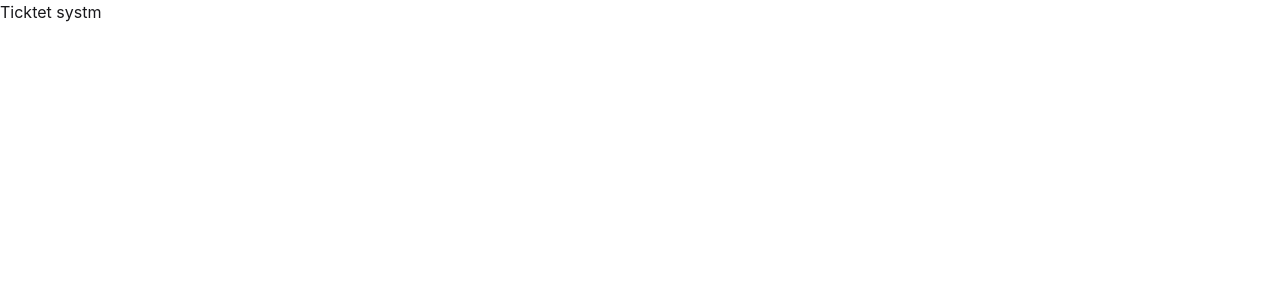
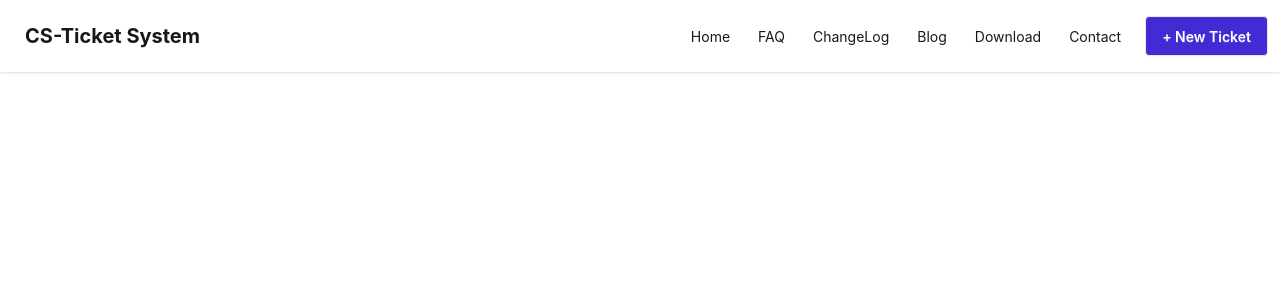
Before and after one commit to MohsinAlam07/Customer-Helpdesk, a React (Vite) app: page / in a window 1280 px wide. Shown: the top 300 px of the page. Built offline with nearby package versions, Linux system fonts and the light colour scheme.

Commit message:
navbar done

```diff
--- a/src/App.jsx
+++ b/src/App.jsx
@@ -1,5 +1,6 @@
 
 import './App.css'
+import Navbar from './components/Navbar/Navbar'
 
 function App() {
 
@@ -7,7 +8,8 @@
   return (
     <>
 
-      <h1>Ticktet systm</h1>
+
+      <Navbar></Navbar>
 
 
     </>
--- /dev/null
+++ b/src/components/Navbar/Navbar.jsx
@@ -0,0 +1,77 @@
+import React from "react";
+
+const Navbar = () => {
+  return (
+    <div>
+     <div className="navbar bg-base-100 shadow-sm">
+
+  {/* Navbar Start */}
+  <div className="navbar-start">
+
+    {/* Mobile Menu */}
+    <div className="dropdown">
+      <div tabIndex={0} role="button" className="btn btn-ghost lg:hidden">
+        <svg
+          xmlns="http://www.w3.org/2000/svg"
+          className="w-5 h-5"
+          fill="none"
+          viewBox="0 0 24 24"
+          stroke="currentColor"
+        >
+          <path
+            strokeLinecap="round"
+            strokeLinejoin="round"
+            strokeWidth="2"
+            d="M4 6h16M4 12h8m-8 6h16"
+          />
+        </svg>
+      </div>
+
+      <ul
+        tabIndex={0}
+        className="menu menu-sm dropdown-content mt-3 w-52 p-2 shadow bg-base-100 rounded-box z-[1]"
+      >
+        <li><a>Home</a></li>
+        <li><a>FAQ</a></li>
+        <li><a>ChangeLog</a></li>
+        <li><a>Blog</a></li>
+        <li><a>Download</a></li>
+        <li><a>Contact</a></li>
+      </ul>
+    </div>
+
+
+    <a className="btn btn-ghost text-lg md:text-xl font-bold mr-2">
+      CS-Ticket System
+    </a>
+  </div>
+
+
+
+  <div className="navbar-end">
+
+    <ul className="menu menu-horizontal items-center gap-1 px-1">
+
+      <li className="hidden md:block"><a>Home</a></li>
+      <li className="hidden md:block"><a>FAQ</a></li>
+      <li className="hidden md:block"><a>ChangeLog</a></li>
+      <li className="hidden md:block"><a>Blog</a></li>
+      <li className="hidden md:block"><a>Download</a></li>
+      <li className="hidden md:block"><a>Contact</a></li>
+
+      <li>
+        <a className="btn bg-[#422AD5] text-white ml-2">
+          + New Ticket
+        </a>
+      </li>
+
+    </ul>
+
+  </div>
+
+</div>
+    </div>
+  );
+};
+
+export default Navbar;
```
